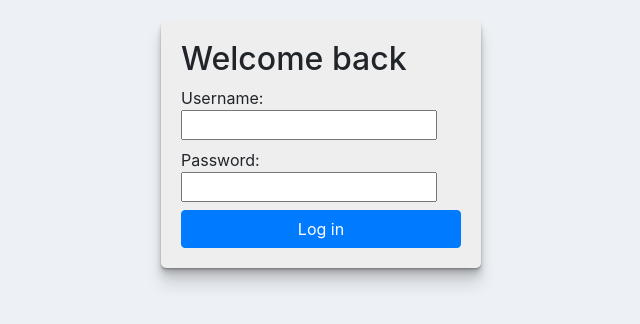
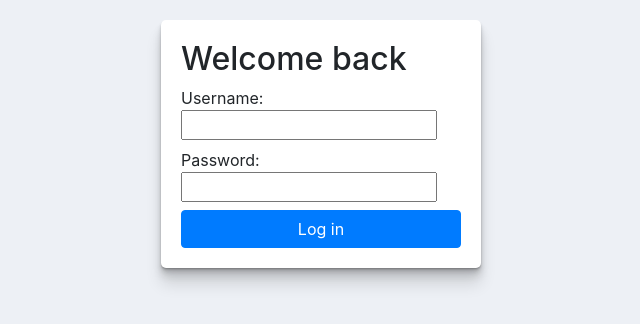
Before and after one commit to CEN-Group-3D/CEN-Project, a React (Create React App) app in the folder client/: page /login in a window 1280 px wide. Shown: the top 324 px of the page, without its empty margins (319-959 px from the left). Built offline with nearby package versions, Linux system fonts and the light colour scheme.

Commit message:
change panel color

```diff
--- a/client/src/App.css
+++ b/client/src/App.css
@@ -1,8 +1,9 @@
+/* global styles */
 body {
     background-color: #edf0f5;
 }
 .panel {
-    background-color: #eeeeee;
+    background-color: #ffffff;
     box-shadow: 0 1px 1px rgba(0,0,0,0.12),
                 0 2px 2px rgba(0,0,0,0.12),
                 0 4px 4px rgba(0,0,0,0.12),
```
